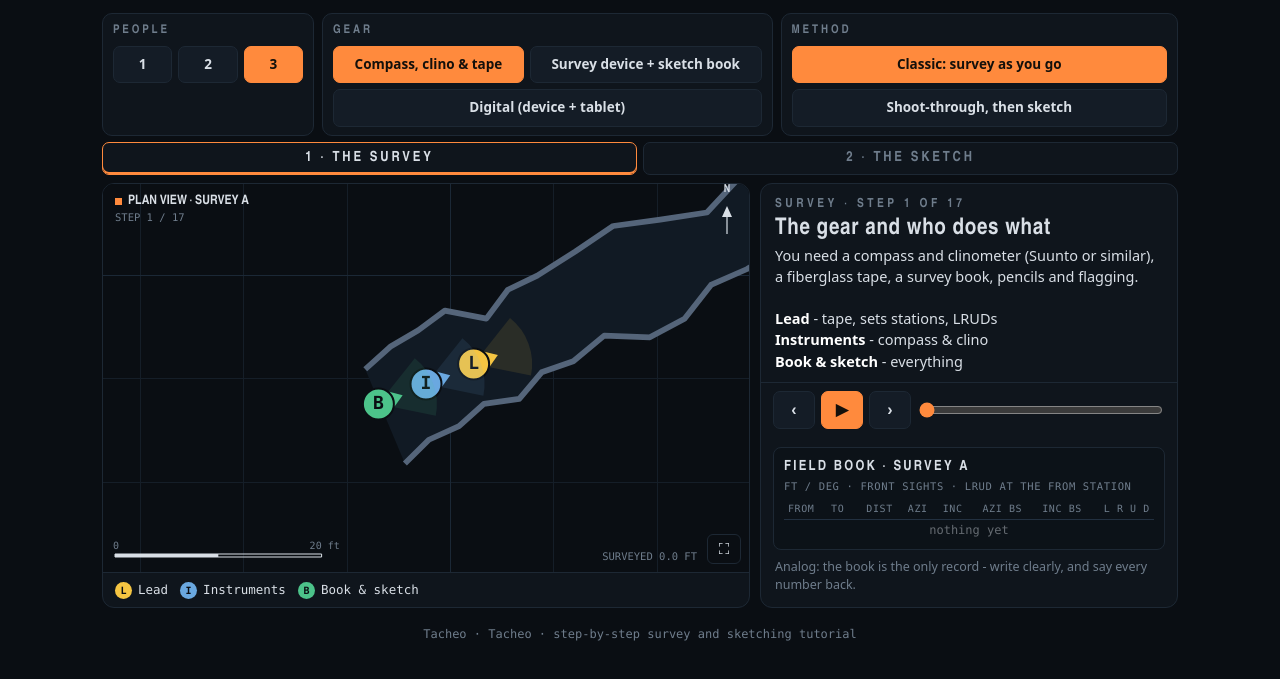
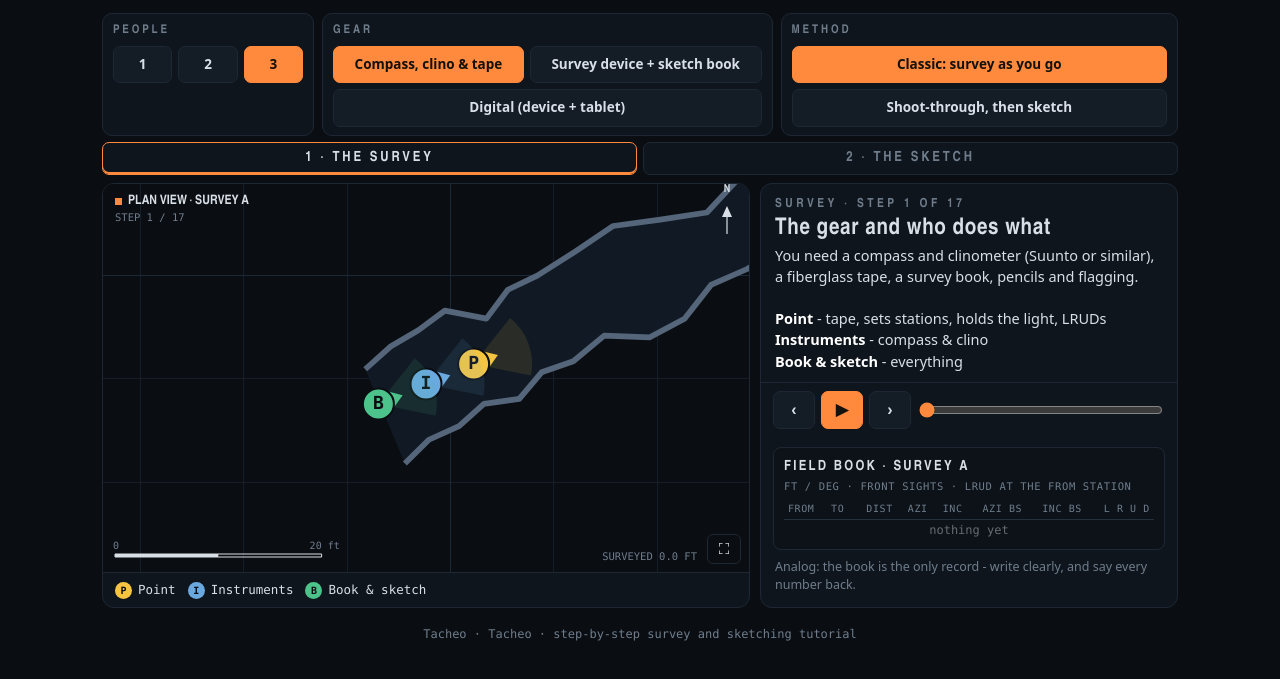
Before and after one commit to p0sull02/cartotable-app, a plain HTML site: page survey-tutorial.html in a window 1280 px wide. Shown: the part 123-802 px from the top of the page. Drawn offline with Linux system fonts and the light colour scheme.

Commit message:
Survey tutorial: one smooth timeline, shots person to person, Point not Lead
Sully: 'I want a smooth animation, not sporatic step by step. Also the
shots don't line up with the surveyors. And it's point, not lead.'
- One clock runs the tutorial; the slider scrubs the motion, the text
  follows the playhead, no planning pause before each walk.
- The shooter stands on the station and the light/tape holder on the
  target (3-person backsight: Book holds the light on the back station).
- The role Lead is now Point (P); LRUD tapes and pencil walls animate.
sw.js cache cartotable-app-20261126230500.

Co-Authored-By: Claude Opus 5.5 <noreply@anthropic.com>
Claude-Session: https://claude.ai/code/session_0139rTr8eELrouD3GvTej4TS

```diff
--- a/survey-tutorial.html
+++ b/survey-tutorial.html
@@ -126,24 +126,24 @@ function hook(id,key){[].forEach.call(document.querySelectorAll('#'+id+' button'
 function sync(){[['pPeople','people'],['pGear','gear'],['pMethod','method']].forEach(function(x){[].forEach.call(document.querySelectorAll('#'+x[0]+' button'),function(b){b.classList.toggle('on',String(sel[x[1]])==b.dataset.v);});});}
 
 // ------------------------------------------------------------------ the roles
-var COL={L:'#f5c542',I:'#6aa8e0',B:'#4cc38a',S:'#c79bff',F:'#f5c542',K:'#6aa8e0',D:'#4cc38a'};
+var COL={P:'#f5c542',I:'#6aa8e0',B:'#4cc38a',S:'#c79bff',F:'#f5c542',K:'#6aa8e0',D:'#4cc38a'};
 function roles(p,g,m){
  var dev=g!='analog',dig=g=='digital';
  if(m=='shoot'){if(p==3)return{F:'Front - sets stations, back-sight unit',K:'Back - front-sight unit',D:dig?'Sketcher - tablet, sketches as the shots arrive':'Sketcher - book and sketch, follows'};return{F:'Front - sets stations, back-sight unit',K:dig?'Back - front-sight unit + tablet':'Back - front-sight unit'};}
- if(p==3)return dev?{L:'Point - sets stations, holds the light',I:'Instrument - shoots the device',B:dig?'Sketcher - tablet':'Book & sketch'}:{L:'Lead - tape, sets stations, LRUDs',I:'Instruments - compass & clino',B:'Book & sketch'};
- if(p==2)return dev?{I:'Instrument - sets stations and shoots',B:dig?'Sketcher - tablet':'Book & sketch'}:{L:'Lead - tape, sets stations, LRUDs',I:'Instruments, book & sketch'};
+ if(p==3)return dev?{P:'Point - sets stations, holds the light',I:'Instrument - shoots the device',B:dig?'Sketcher - tablet':'Book & sketch'}:{P:'Point - tape, sets stations, holds the light, LRUDs',I:'Instruments - compass & clino',B:'Book & sketch'};
+ if(p==2)return dev?{I:'Instrument - sets stations and shoots',B:dig?'Sketcher - tablet':'Book & sketch'}:{P:'Point - tape, sets stations, holds the light, LRUDs',I:'Instruments, book & sketch'};
  return{S:dev?'Solo - device, '+(dig?'phone or tablet':'book and sketch'):'Solo - compass, clino, tape (tied off) & book'};}
 
 // ------------------------------------------------------------------ chapter 1: the survey, as steps (each a state of the team)
 var steps=[],firstSketch=0;
 function build(){sync();var p=sel.people,g=sel.gear,m=sel.method,dev=g!='analog',dig=g=='digital',R=roles(p,g,m),ids=Object.keys(R);
- steps=[];var st={pos:{},si:{},beam:null,book:[],lrud:{},sketch:-1,marks:0,feet:0};
+ steps=[];var st={pos:{},si:{},beam:null,book:[],lrud:{},newLr:[],sketch:-1,marks:0,feet:0};
  ids.forEach(function(k,j){st.pos[k]=inPassage(0,[-36-j*20,6]);st.si[k]=-1;});
- function snap(t,say,tip){var c=JSON.parse(JSON.stringify(st));c.kind='survey';c.t=t;c.say=say+(tip?'<span class="tip">'+tip+'</span>':'');steps.push(c);st.beam=null;st.newRow=-1;}
+ function snap(t,say,tip){var c=JSON.parse(JSON.stringify(st));c.kind='survey';c.t=t;c.say=say+(tip?'<span class="tip">'+tip+'</span>':'');steps.push(c);st.beam=null;st.newRow=-1;st.newLr=[];}
  function at(k,i,off){st.pos[k]=inPassage(i,off||[0,0]);st.si[k]=i;}
  function fs(i){var l=leg(i),r=st.book[i]||{f:nm(i),t:nm(i+1)};r.d=l.d;r.az=l.az;r.inc=l.inc;st.book[i]=r;st.newRow=i;}
  function bs(i){var l=leg(i),r=st.book[i];r.baz=(l.az+180+(i%2?0.5:-0.5))%360;r.binc=-l.inc+(i%2?-0.5:0.5);st.newRow=i;}
- function lrud(i){st.lrud[i]=1;}
+ function lrud(i){st.lrud[i]=1;st.newLr.push(i);}
  var rd=function(x,n){return x.toFixed(n);};
  var gearTxt=g=='analog'?'a compass and clinometer (Suunto or similar), a fiberglass tape, a survey book, pencils and flagging':g=='device'?'a survey device that takes the whole shot - distance, azimuth and inclination - in one go (a Tacheo, DistoX or SAP), a survey book, a cave compass (plotting protractor), pencils and flagging':'a survey device linked by Bluetooth to a phone or tablet running a survey app (Tacheo\'s Survey, TopoDroid or SexyTopo), and flagging';
  snap('The gear and who does what','You need '+gearTxt+'.<br><br>'+ids.map(function(k){return'<b>'+R[k].split(' - ')[0]+'</b> - '+(R[k].split(' - ')[1]||'everything');}).join('<br>'),
@@ -156,7 +156,7 @@ function build(){sync();var p=sel.people,g=sel.gear,m=sel.method,dev=g!='analog'
  for(var i=0;i<nLegs;i++){
   var quick=i>=detail,lg=leg(i),N=nm(i),N1=nm(i+1);
   if(m=='shoot'){
-   at('F',i+1,[10,-16]);at('K',i,[-10,15]);if(R.D)at('D',Math.max(0,i-1),[-30,8]);st.marks=i+2;
+   at('F',i+1);at('K',i);if(R.D)at('D',Math.max(0,i-1),[-18,14]);st.marks=i+2;
    if(!quick)snap('Front sets '+N1,'<b>Front</b> walks ahead to a good spot - somewhere you can see back to '+N+' and forward again - and marks <b>'+N1+'</b> (flagging, a reflective dot, or a pencil mark on the rock).','Pick stations for the next shot as well as this one: where you can see both ways.');
    st.beam={from:'K',to:i+1,kind:'laser'};fs(i);
    if(!quick)snap('Back shoots the front sight','<b>Back</b>, standing on '+N+', shoots the <b>front sight</b> to the mark on '+N1+': '+rd(lg.d,1)+' ft, '+rd(lg.az,1)+'°, '+(lg.inc>0?'+':'')+rd(lg.inc,1)+'°. Shoot it three times - three matching shots make the leg.',dig?'The shot lands in the app by itself.':'The device keeps the shots - they\'re downloaded later, so nobody stops to write.');
@@ -168,23 +168,23 @@ function build(){sync();var p=sel.people,g=sel.gear,m=sel.method,dev=g!='analog'
    if(R.D&&!quick){st.sketch=Math.max(st.sketch,i-1);snap('The sketcher follows','<b>Sketcher</b> works behind the shooters'+(dig?' with the shots already on the tablet':'')+', sketching the passage the data has already reached. Nobody waits for the sketch.');}
    if(quick&&i==detail)snap('Keep shooting to the goal','Front moves on, Back walks up to the station Front just left, and the same few shots repeat: front sight, backsight, LRUDs. <b>'+Math.round(st.feet)+' ft</b> so far.','No sketching stops - that\'s where the time goes on a normal survey.');
   }else{
-   if(p==3){at('L',i+1,[10,-16]);at('I',i,[-8,15]);at('B',i,[-24,26]);}
-   else if(p==2){if(dev){at('I',i+1,[10,-16]);at('B',i,[-24,24]);}else{at('L',i+1,[10,-16]);at('I',i,[-10,15]);}}
-   else at('S',i,[-8,13]);
+   if(p==3){at('P',i+1);at('I',i);at('B',i,[-16,16]);}
+   else if(p==2){if(dev){at('I',i+1);at('B',i,[-16,16]);}else{at('P',i+1);at('I',i);}}
+   else at('S',i);
    st.marks=i+2;
-   var setter=p==3?'Lead':p==2&&!dev?'Lead':p==2?'Instrument':'You';
+   var setter=p==3?'Point':p==2&&!dev?'Point':p==2?'Instrument':'You';
    if(!quick)snap('Set '+N1,'<b>'+setter+'</b> '+(p==1||(p==2&&dev)?'pick':'goes ahead and picks')+' the next station, <b>'+N1+'</b> - a spot you can see from '+N+' and that looks on down the passage - and marks it.'+(p==1&&!dev?' Tie the tape\'s end to '+N+' (or use a topofil hip-chain) so it reads from the station.':'')+(p==2&&dev?' Then they come back to '+N+' to shoot.':''),'Short legs in twisty passage; longer ones where it runs straight.');
-   if(p==2&&dev)at('I',i,[-8,13]);
-   if(!dev){st.beam={from:p==1?'S':'I',to:i+1,kind:'tape'};if(!quick)snap('Tape the distance','The tape runs from '+N+' to '+N1+', pulled straight and taut. '+(p==3?'<b>Lead</b> holds it on the station; <b>Instruments</b> reads it at '+N+': ':'Read it: ')+'<b>'+rd(lg.d,1)+' ft</b>.','Read to the tenth of a foot. Call it out; the book says it back.');}
+   if(p==2&&dev)at('I',i);
+   if(!dev){st.beam={from:p==1?'S':'I',to:i+1,kind:'tape'};if(!quick)snap('Tape the distance','The tape runs from '+N+' to '+N1+', pulled straight and taut. '+(p==3?'<b>Point</b> holds it on the station; <b>Instruments</b> reads it at '+N+': ':'Read it: ')+'<b>'+rd(lg.d,1)+' ft</b>.','Read to the tenth of a foot. Call it out; the book says it back.');}
    st.beam={from:p==1?'S':'I',to:i+1,kind:dev?'laser':'sight'};fs(i);
    if(!quick)snap('Front sight',dev?('<b>'+(p==1?'You':'Instrument')+'</b>, on '+N+', puts the laser on the mark at '+N1+' and shoots: <b>'+rd(lg.d,1)+' ft, '+rd(lg.az,1)+'°, '+(lg.inc>0?'+':'')+rd(lg.inc,1)+'°</b>. Take it three times; three matching shots are the leg.'+(dig?' It arrives in the app on its own.':' Read it off the screen; the book writes it and says it back.')):
      '<b>'+(p==1?'You':'Instruments')+'</b> sight'+(p==1?'':'s')+' the light on '+N1+' through the compass, then the clino: <b>'+rd(lg.az,1)+'°</b> and <b>'+(lg.inc>0?'+':'')+rd(lg.inc,1)+'°</b>. '+(p==3?'Call them out - <b>Book</b> writes them down and reads them back.':'Write them down as you read them.'),
      dev?'':'Hold the instrument level, read to half a degree, and keep metal (helmet lights, carabiners) away from the compass.');
-   if(p==3){at('I',i+1,[-8,15]);at('L',i+1,[10,-16]);at('B',i+1,[-24,26]);}else if(p==2){at('I',i+1,[-8,13]);if(dev)at('B',i+1,[-24,24]);else at('L',i+1,[12,-14]);}else at('S',i+1,[-8,13]);
+   if(p==3){at('I',i+1);at('P',i+1,[14,-16]);at('B',i);}else if(p==2){at('I',i+1);if(dev)at('B',i+1,[-16,16]);else at('P',i+1,[14,-16]);}else at('S',i+1);
    st.beam={from:p==1?'S':'I',to:i,kind:dev?'laser':'sight'};bs(i);
-   if(!quick)snap('Backsight','<b>'+(p==1?'You':dev?'Instrument':'Instruments')+'</b> move'+(p==1?'':'s')+' up to '+N1+' and shoot'+(p==1?'':'s')+' back to '+N+'. The backsight should read the front sight turned round 180° - azimuth within 2°, inclination the same size with the sign flipped.'+(p==1?' Leave a target (a light or a reflector) on '+N+' to sight back to.':''),'Out of tolerance? Shoot both again before you move on - it\'s the cheapest blunder you\'ll ever fix.');
+   if(!quick)snap('Backsight','<b>'+(p==1?'You':dev?'Instrument':'Instruments')+'</b> move'+(p==1?'':'s')+' up to '+N1+' and shoot'+(p==1?'':'s')+' back to '+N+'. The backsight should read the front sight turned round 180° - azimuth within 2°, inclination the same size with the sign flipped.'+(p==1||(p==2&&!dev)?' Leave a target (a light or a reflector) on '+N+' to sight back to.':p==3&&!dev?' <b>Book</b> holds a light on '+N+' to sight on.':''),'Out of tolerance? Shoot both again before you move on - it\'s the cheapest blunder you\'ll ever fix.');
    lrud(i);lrud(i+1);
-   if(!quick)snap('LRUDs',(dev?'At each station, shoot the distances to the left and right walls, the ceiling and the floor - the <b>LRUDs</b>. On a Tacheo, hold SHOT half a second for an LRUD.':'At each station, '+(p>1?'<b>Lead</b> measures':'measure')+' left, right, up and down to the walls - tape or a good estimate - the <b>LRUDs</b>.')+(p>1?' Book writes them on the station\'s line.':''));
+   if(!quick)snap('LRUDs',(dev?'At each station, shoot the distances to the left and right walls, the ceiling and the floor - the <b>LRUDs</b>. On a Tacheo, hold SHOT half a second for an LRUD.':'At each station, '+(p>1?'<b>Point</b> measures':'measure')+' left, right, up and down to the walls - tape or a good estimate - the <b>LRUDs</b>.')+(p>1?' Book writes them on the station\'s line.':''));
    st.sketch=i;
    if(!quick)snap('Sketch',(p==3?'<b>'+(dig?'Sketcher':'Book')+'</b>':p==2?'<b>'+(dev?'Sketcher':'Instruments')+'</b>':'<b>You</b>')+' sketch'+(p==1?'':'es')+' the passage from '+N+' to '+N1+' to scale'+(dig?' on the tablet, over the line plot the shots have already drawn':' in the book, plotting the leg first from the numbers')+'. Chapter 2 shows how, line by line.','Draw what you see, not what you expect. Note leads, drops and anything that needs a second look.');
    if(quick&&i==detail)snap('Leapfrog on','Everyone moves up one station and does it again: set the next station, '+(dev?'':'tape, ')+'front sight, backsight, LRUDs, sketch. That\'s the rhythm of the whole trip.');
@@ -204,7 +204,7 @@ function build(){sync();var p=sel.people,g=sel.gear,m=sel.method,dev=g!='analog'
  snap('Back at the computer',dev?'Plug the device in, or connect the app, and download the shots into Tacheo. The trip lands in your Walls project; CartoTable compiles it, checks loops and blunders, and lines the sketch up with the data.':'Type the book into your survey program (a Walls .srv file in Tacheo\'s CartoTable), then scan the sketch pages. CartoTable compiles the trip, checks the loops and flags any blunders.',
   'Do it within a day or two, while you can still read your own notes.');
  firstSketch=steps.length;buildSketch(dig,st.book);
- $('bar').max=steps.length-1;cur=-1;
+ cur=-1;shown=null;timeline();
  $('roles').innerHTML=ids.map(function(k){return'<span><i style="background:'+COL[k]+'">'+k+'</i>'+R[k].split(' - ')[0]+'</span>';}).join('');
  var start=pendingSketch?firstSketch:0;pendingSketch=false;show(start,true);}
 var pendingSketch=false;
@@ -307,22 +307,30 @@ function grid(step,major){ctx.save();var x0=cam.x-W/2/cam.k,x1=cam.x+W/2/cam.k,y
 var walkCache=null;
 function routes(prev,s){var out={};Object.keys(s.pos).forEach(function(k){var a=prev&&prev.pos[k]||s.pos[k],b=s.pos[k];if(!prev||(a[0]==b[0]&&a[1]==b[1]))return;
  var i0=prev.si[k],i1=s.si[k],pts=[a];if(i0!==i1){var from=Math.max(i0,0),dir=i1>from?1:-1;if(i0<0)pts.push(ST[0]);else pts.push(ST[from]);for(var i=from+dir;dir>0?i<=i1:i>=i1;i+=dir)pts.push(ST[i]);}pts.push(b);
- var L=plen(pts);out[k]={pts:pts,len:L,dur:Math.max(.6,L/85)};});return out;}
+ var L=plen(pts);out[k]={pts:pts,len:L,dur:Math.max(.8,L/70)};});return out;}
+// a step's timing: everyone walks together, then the shot, the LRUD tapes or the pencil - m is when its motion ends
+function timing(s,prev,R){var tw=0;Object.keys(R).forEach(function(k){tw=Math.max(tw,R[k].dur);});var tAct=tw+(tw?.15:0),m=tAct+(s.beam?.8:0);
+ if(s.newLr&&s.newLr.length)m=Math.max(m,tAct+1.3);if(s.sketch>=0&&(!prev||prev.sketch<s.sketch))m=Math.max(m,tAct+1.9);return{tw:tw,tAct:tAct,m:m};}
 var heading={};
 // the camera follows the team: everyone (where they start and where they go), the station being shot, at least two legs wide
 function surveyView(s,prev){var pts=[];Object.keys(s.pos).forEach(function(k){pts.push(s.pos[k]);if(prev&&prev.pos[k])pts.push(prev.pos[k]);});if(s.beam)pts.push(ST[s.beam.to]);if(s.marks>0)pts.push(ST[s.marks-1]);
  var x0=1e9,y0=1e9,x1=-1e9,y1=-1e9;pts.forEach(function(p){x0=Math.min(x0,p[0]);y0=Math.min(y0,p[1]);x1=Math.max(x1,p[0]);y1=Math.max(y1,p[1]);});
  var cx=(x0+x1)/2,cy=(y0+y1)/2,w=Math.max(x1-x0+70,230),h=Math.max(y1-y0+70,120);return[cx-w/2,cy-h/2,cx+w/2,cy+h/2];}
 function drawSurvey(s,prev,t){
- var R=walkCache,plan=.7,tw=0;Object.keys(R).forEach(function(k){tw=Math.max(tw,R[k].dur);});var tAct=plan+tw+(tw?.15:0);
+ var R=walkCache,plan=.001,TM=timing(s,prev,R),tAct=TM.tAct;   // no planning pause: the route shows ahead while they walk it
  ctx.fillStyle=C.bg;ctx.fillRect(0,0,W,H);grid(40,5);
  // the passage: the floor plan
  var poly=WL.concat(WR.slice().reverse());ctx.beginPath();poly.forEach(function(q,i){var p=S(q);i?ctx.lineTo(p[0],p[1]):ctx.moveTo(p[0],p[1]);});ctx.closePath();ctx.fillStyle=C.fill;ctx.fill();
  ctx.strokeStyle=C.wall;ctx.lineWidth=Math.max(1.6,2.2*cam.k);ctx.lineJoin='round';line(WL,1);line(WR,1);
  // the sketch so far (pencil over the plan)
- if(s.sketch>=0){var kk=Math.min(ST.length-1,s.sketch+1);ctx.strokeStyle=C.ink;ctx.lineWidth=1.3;line(wallTo(WL,kk),1);line(wallTo(WR,kk),1);
+ if(s.sketch>=0){var kk=Math.min(ST.length-1,s.sketch+1),kp=prev&&prev.sketch>=0?Math.min(ST.length-1,prev.sketch+1):0,gf=kk>kp?clamp((t-tAct)/1.8,0,1):1;ctx.strokeStyle=C.ink;ctx.lineWidth=1.3;
+  if(kk>kp){if(kp>0){line(wallTo(WL,kp),1);line(wallTo(WR,kp),1);}var q1=line(WL.slice(6+kp*6,6+kk*6+1),gf);line(WR.slice(6+kp*6,6+kk*6+1),gf);if(gf<1)penTip(q1);}
+  else{line(wallTo(WL,kk),1);line(wallTo(WR,kk),1);}
   ctx.fillStyle=C.ink;for(var j=0;j<=kk;j++)if(s.lrud[j]){[-1,1].forEach(function(sd){var p=S(side(j,sd));ctx.beginPath();ctx.arc(p[0],p[1],1.8,0,TAU);ctx.fill();});}}
  // the legs surveyed
+ // the LRUDs being measured: a tape run out to each wall
+ if(s.newLr&&s.newLr.length){var lf=clamp((t-tAct-.1)/.9,0,1),la=t-tAct>2.6?Math.max(.35,1-(t-tAct-2.6)/1.2):1;ctx.save();ctx.strokeStyle=C.tape;ctx.lineWidth=1.8;ctx.globalAlpha=la;
+  s.newLr.forEach(function(j){[-1,1].forEach(function(sd){var a=ST[j],b=side(j,sd);line([a,[a[0]+(b[0]-a[0])*lf,a[1]+(b[1]-a[1])*lf]],1);});});ctx.restore();}
  ctx.lineWidth=1.4;for(var i=0;i<s.book.length;i++)if(s.book[i]){ctx.strokeStyle=s.book[i].baz!=null?C.steel:'rgba(95,147,192,.7)';ctx.setLineDash(s.book[i].baz!=null?[]:[5,4]);line([ST[i],ST[i+1]],1);}ctx.setLineDash([]);
  // stations
  var sc0=clamp(cam.k/1.5,1,1.6);ctx.font='600 '+Math.round(11*sc0)+'px '+MONO;ctx.textBaseline='bottom';ST.forEach(function(q,i){if(i>=s.marks)return;var p=S(q);ctx.fillStyle=C.accent;ctx.beginPath();ctx.arc(p[0],p[1],3.4*sc0,0,TAU);ctx.fill();ctx.strokeStyle=C.bg;ctx.lineWidth=1.5;ctx.stroke();ctx.fillStyle='#ffc58f';ctx.fillText(nm(i),p[0]+6,p[1]-5);});
@@ -351,7 +359,7 @@ function drawSurvey(s,prev,t){
   ctx.fillStyle=C.bg;ctx.font='800 '+Math.round(10.5*sc)+'px '+MONO;ctx.textAlign='center';ctx.textBaseline='middle';ctx.fillText(k,p[0],p[1]+.5);ctx.restore();});
  var ft=0;s.book.forEach(function(r){if(r&&r.d)ft+=r.d;});
  hud(['PLAN','VIEW','·','SURVEY','A'],'STEP '+(cur+1)+' / '+firstSketch+(s.split?'  ·  SKETCH SPLIT AT '+nm(s.split):''),'SURVEYED '+ft.toFixed(1)+' FT');north();scale(20);
- return tAct+(s.beam?.6:0);}
+ return TM.m;}
 
 // ---- the sketch scene: the book page, drawn by the pen
 function drawSketch(s,t){
@@ -407,23 +415,34 @@ function drawBook(s){var dig=sel.gear=='digital',dev=sel.gear!='analog',shoot=se
 var typeT=null;
 
 // ------------------------------------------------------------------ playing it
-var cur=-1,prevStep=null,t0=0,timer=false,shown=null,stepEnd=0;
-function show(i,jump){if(i<0||i>=steps.length)return;var prev=shown;cur=i;shown=steps[i];$('bar').value=i;
+// One clock runs the whole tutorial (Sully, 26 Nov 2026: "I want a smooth animation, not sporadic step by step"): every step has its
+// place on the timeline (its motion, then long enough to read), playing runs straight through, the text follows the playhead, and the
+// slider scrubs the motion itself. Next/Back go to a step and play its motion once.
+var cur=-1,prevStep=null,timer=false,shown=null,T=0,holdTo=0,starts=[],durs=[],motion=[],total=0,barDrag=false;
+function prevOf(k){return k>0&&steps[k].kind=='survey'&&steps[k-1].kind=='survey'?steps[k-1]:null;}
+function readT(s){return clamp(s.say.replace(/<[^>]+>/g,'').length*.022,2.2,6);}
+function timeline(){starts=[];durs=[];motion=[];var tt=0;steps.forEach(function(s,k){var pv=prevOf(k),m=s.kind=='sketch'?s.end:timing(s,pv,routes(pv,s)).m,d=Math.max(m+.9,readT(s));motion.push(m);starts.push(tt);durs.push(d);tt+=d;});
+ total=tt;$('bar').max=steps.length;$('bar').step='any';}
+function stepAt(t){var k=0;while(k<steps.length-1&&starts[k+1]<=t)k++;return k;}
+function enter(k,snapCam){var prev=shown,back=k<cur;cur=k;shown=steps[k];
  var sk=shown.kind=='sketch';if(!prev||prev.kind!=shown.kind)resize();$('cSurvey').classList.toggle('on',!sk);$('cSketch').classList.toggle('on',sk);
- $('stepN').textContent=(sk?'Sketch · step '+(i-firstSketch+1)+' of '+(steps.length-firstSketch):'Survey · step '+(i+1)+' of '+firstSketch);$('stepT').textContent=shown.t;$('say').innerHTML=shown.say;drawBook(shown);
- prevStep=jump||!prev||prev.kind!='survey'||sk?null:prev;walkCache=sk?{}:routes(prevStep,shown);if(jump&&!sk)heading={};
- shown.sv=sk?null:surveyView(shown,prev&&prev.kind=='survey'?prev:null);var view=sk?shown.view:shown.sv;camT=fit(view);if(!cam||jump&&!sk||(prev&&prev.kind!=shown.kind))cam={k:camT.k,x:camT.x,y:camT.y};
- t0=performance.now()/1000;skip=jump&&!sk?99:0;}
-var skip=0;
-function play(on){timer=on;$('bPlay').textContent=on?'❚❚':'▶';if(on&&cur>=steps.length-1)show(0,true);}
+ $('stepN').textContent=(sk?'Sketch · step '+(k-firstSketch+1)+' of '+(steps.length-firstSketch):'Survey · step '+(k+1)+' of '+firstSketch);$('stepT').textContent=shown.t;$('say').innerHTML=shown.say;drawBook(shown);
+ prevStep=sk?null:prevOf(k);walkCache=sk?{}:routes(prevStep,shown);if(back||snapCam)heading={};
+ shown.sv=sk?null:surveyView(shown,prevStep);var view=sk?shown.view:shown.sv;camT=fit(view);if(!cam||snapCam||(prev&&prev.kind!=shown.kind))cam={k:camT.k,x:camT.x,y:camT.y};}
+function show(i,jump){if(i<0||i>=steps.length)return;T=starts[i];holdTo=starts[i]+motion[i];enter(i,!!jump);}
+function play(on){timer=on;$('bPlay').textContent=on?'❚❚':'▶';if(on&&T>=total-.05){T=0;holdTo=0;enter(0,true);}}
 var lastNow=0;
 function frame(now){now/=1000;var dt=Math.min(.1,now-(lastNow||now));lastNow=now;
- if(shown){var tgt=fit(shown.kind=='sketch'?shown.view:shown.sv),e=1-Math.exp(-dt/.45);cam.x+=(tgt.x-cam.x)*e;cam.y+=(tgt.y-cam.y)*e;cam.k+=(tgt.k-cam.k)*e;
-  var t=now-t0+skip;stepEnd=shown.kind=='sketch'?drawSketch(shown,t):drawSurvey(shown,prevStep,t);
-  if(timer){var read=clamp(shown.say.replace(/<[^>]+>/g,'').length*.03,3,9);if(now-t0>(skip?0:stepEnd)+read){if(cur>=steps.length-1)play(false);else show(cur+1);}}}
+ if(shown&&steps.length){
+  if(timer){T+=dt;if(T>=total){T=total-1e-3;play(false);}}else if(T<holdTo)T=Math.min(holdTo,T+dt);
+  var k=stepAt(T);if(k!==cur)enter(k,Math.abs(k-cur)>1);
+  var tgt=fit(shown.kind=='sketch'?shown.view:shown.sv),e=1-Math.exp(-dt/.6);cam.x+=(tgt.x-cam.x)*e;cam.y+=(tgt.y-cam.y)*e;cam.k+=(tgt.k-cam.k)*e;
+  var t=T-starts[k];if(shown.kind=='sketch')drawSketch(shown,t);else drawSurvey(shown,prevStep,t);
+  if(!barDrag)$('bar').value=k+clamp(t/durs[k],0,.999);}
  requestAnimationFrame(frame);}
-$('bNext').onclick=function(){play(false);show(cur+1);};$('bBack').onclick=function(){play(false);show(cur-1,true);};$('bPlay').onclick=function(){play(!timer);};
-$('bar').oninput=function(){play(false);show(+this.value,true);};
+$('bNext').onclick=function(){play(false);show(Math.min(steps.length-1,cur+1));};$('bBack').onclick=function(){play(false);show(Math.max(0,cur-1),true);};$('bPlay').onclick=function(){play(!timer);};
+$('bar').oninput=function(){play(false);barDrag=true;var v=+this.value,k=Math.min(steps.length-1,Math.floor(v));T=starts[k]+Math.min(.999,v-k)*durs[k];holdTo=T;};
+$('bar').onchange=function(){barDrag=false;};
 $('cSurvey').onclick=function(){play(false);show(0,true);};$('cSketch').onclick=function(){play(false);show(firstSketch,true);};
 $('fsB').onclick=function(){var w=$('cvWrap');if(document.fullscreenElement||document.webkitFullscreenElement){(document.exitFullscreen||document.webkitExitFullscreen).call(document);}else(w.requestFullscreen||w.webkitRequestFullscreen||function(){}).call(w);};
 document.addEventListener('fullscreenchange',function(){setTimeout(resize,60);});
--- a/sw.js
+++ b/sw.js
@@ -1,5 +1,5 @@
 // CartoTable web page - keeps the page and its data on the device, and the map tiles saved for offline.
-const APP = 'cartotable-app-20261126115000', TILES = 'cartotable-tiles';
+const APP = 'cartotable-app-20261126230500', TILES = 'cartotable-tiles';
 self.addEventListener('install', e => { e.waitUntil(caches.open(APP).then(c => Promise.all(["./","index.html","survey-tutorial.html","help.html","manifest.webmanifest","icon.svg","icon.png","icon-192.png"].map(f => c.add(f).catch(() => null)))).then(() => self.skipWaiting())); });
 self.addEventListener('activate', e => { e.waitUntil(caches.keys().then(ks => Promise.all(ks.filter(k => k.startsWith('cartotable-app-') && k !== APP).map(k => caches.delete(k)))).then(() => self.clients.claim())); });
 self.addEventListener('fetch', e => {
```
